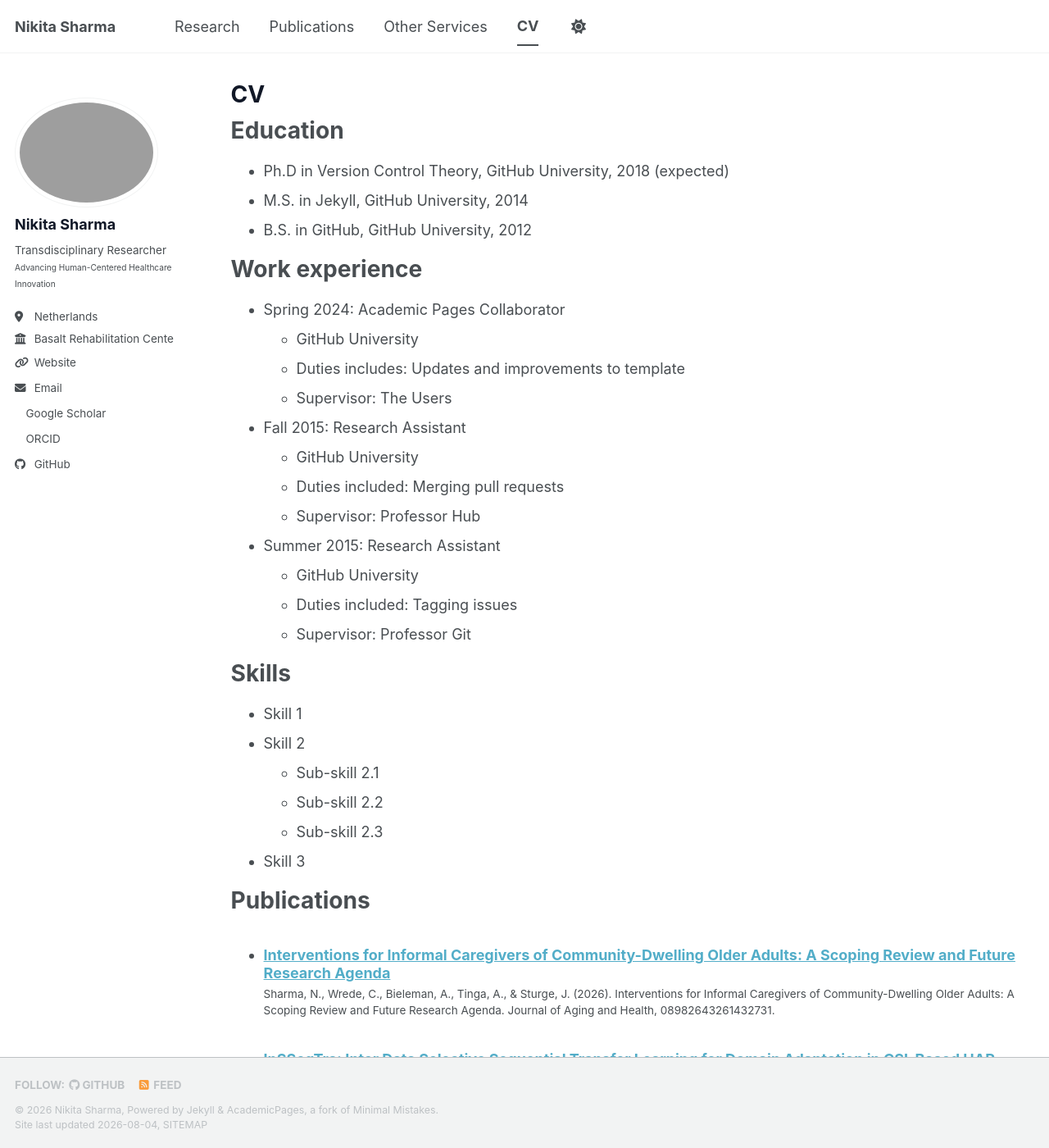
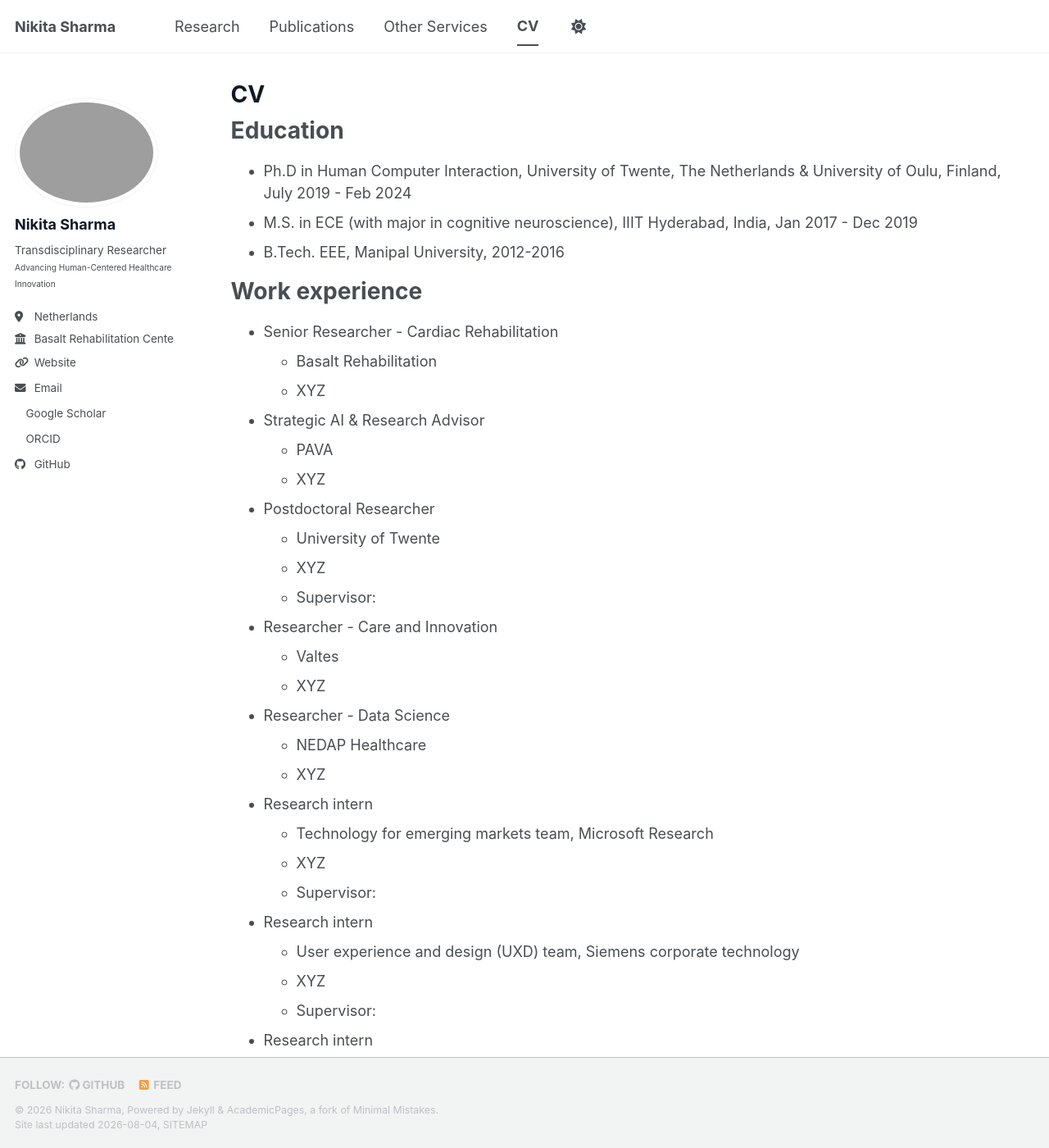
Before and after one commit to nikitasharma14/Portfolio, a Jekyll site: the page built from _pages/cv.md, in a window 1280 px wide and 1400 px high. Shown: the whole window at 82% size. Built offline with Jekyll 4.4.1, drawn with Linux system fonts in a browser that asks for light colours; a style sheet for code colours, icons or effects is not loaded; some of the changed text lies outside the part shown.

Commit message:
Update cv.md

```diff
--- a/_pages/cv.md
+++ b/_pages/cv.md
@@ -11,26 +11,47 @@ redirect_from:
 
 Education
 ======
-* Ph.D in Version Control Theory, GitHub University, 2018 (expected)
-* M.S. in Jekyll, GitHub University, 2014
-* B.S. in GitHub, GitHub University, 2012
+* Ph.D in Human Computer Interaction, University of Twente, The Netherlands & University of Oulu, Finland, July 2019 - Feb 2024
+* M.S. in ECE (with major in cognitive neuroscience), IIIT Hyderabad, India, Jan 2017 - Dec 2019
+* B.Tech. EEE, Manipal University, 2012-2016
 
 Work experience
 ======
-* Spring 2024: Academic Pages Collaborator
-  * GitHub University
-  * Duties includes: Updates and improvements to template
-  * Supervisor: The Users
+* Senior Researcher - Cardiac Rehabilitation
+  * Basalt Rehabilitation
+  * XYZ
 
-* Fall 2015: Research Assistant
-  * GitHub University
-  * Duties included: Merging pull requests
-  * Supervisor: Professor Hub
+* Strategic AI & Research Advisor
+  * PAVA
+  * XYZ
 
-* Summer 2015: Research Assistant
-  * GitHub University
-  * Duties included: Tagging issues
-  * Supervisor: Professor Git
+* Postdoctoral Researcher
+  * University of Twente
+  * XYZ
+  * Supervisor:
+
+* Researcher - Care and Innovation
+  * Valtes
+  * XYZ
+
+* Researcher - Data Science
+  * NEDAP Healthcare
+  * XYZ
+
+* Research intern
+  * Technology for emerging markets team, Microsoft Research
+  * XYZ
+  * Supervisor:
+
+* Research intern
+  * User experience and design (UXD) team, Siemens corporate technology
+  * XYZ
+  * Supervisor:
+
+* Research intern
+  * Research & Development, Onward Health
+  * XYZ
+  * Supervisor:
 
 Skills
 ======
@@ -61,4 +82,4 @@ Teaching
 
 Service and leadership
 ======
-* Currently signed in to 43 different slack teams
+* XYZ
```
